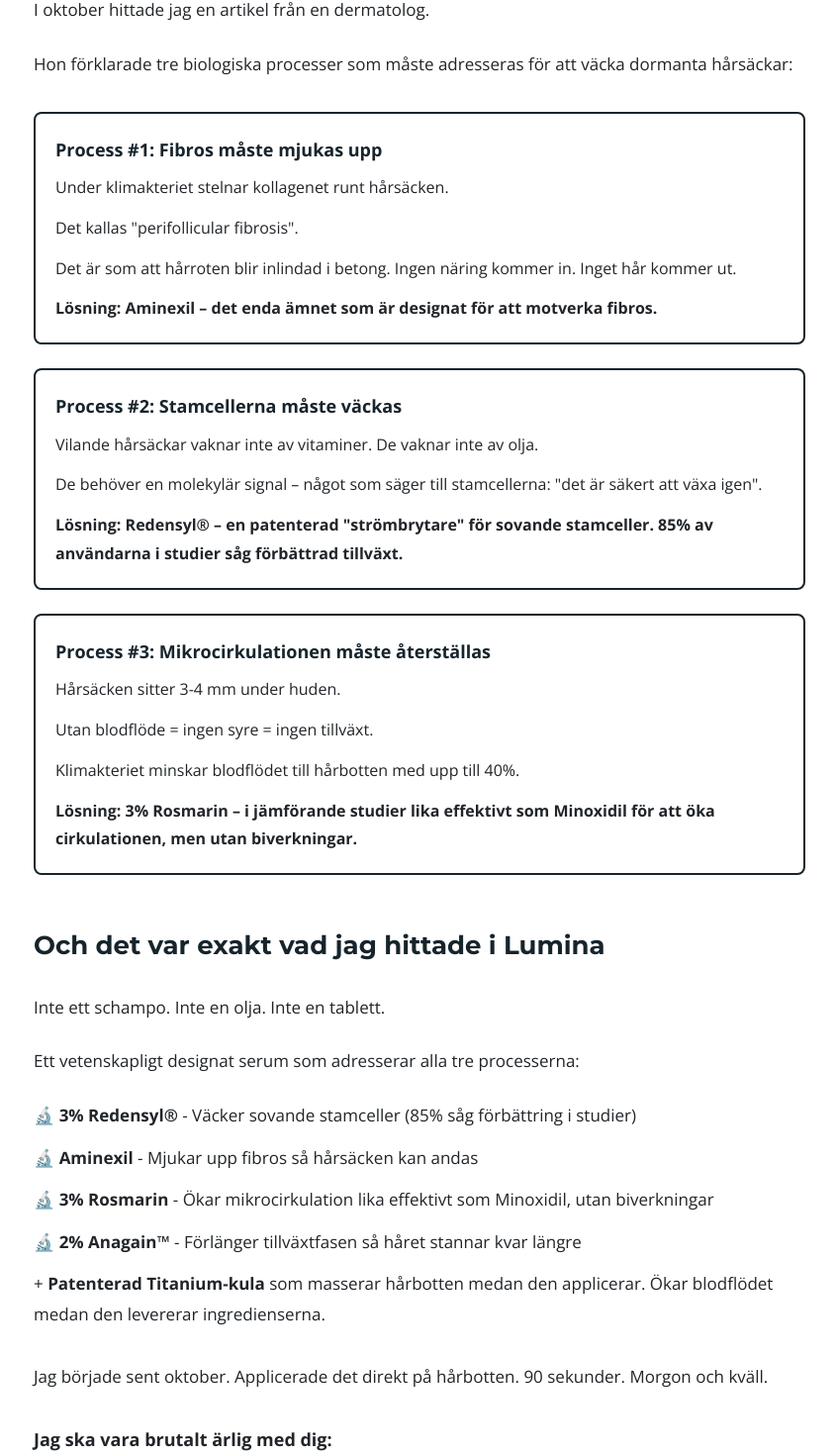
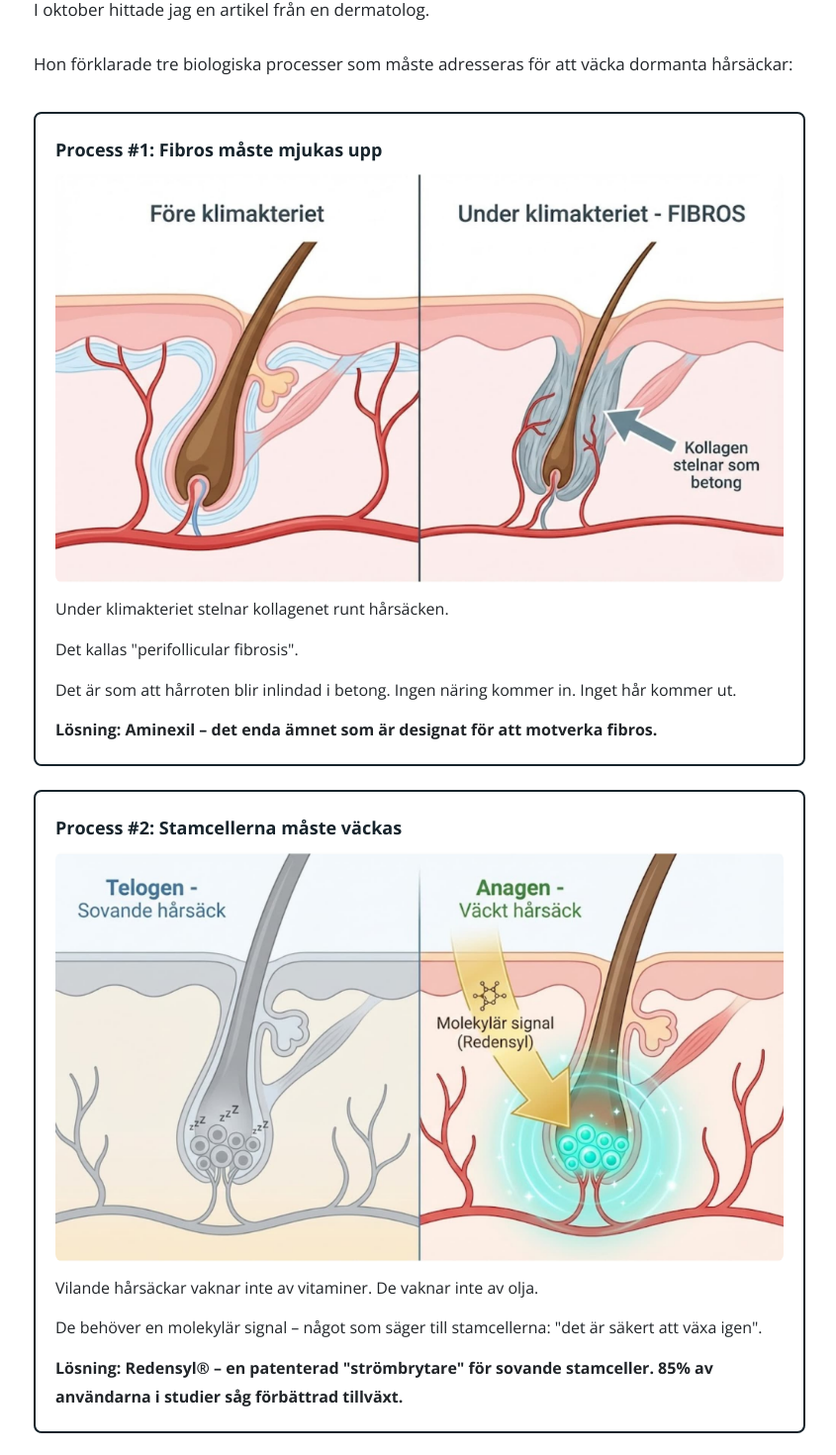
Before and after one commit to mangaz900/luminaflow, a React (Vite) app: page /kvinnor-55-plus-v3 in a window 1280 px wide. Shown: the part 9225-10695 px from the top of the page at 99% size, without its empty margins (216-1061 px from the left). Built offline with nearby package versions, Linux system fonts and the light colour scheme; no server answers; a web font is replaced by a local one.

Commit message:
Women55PlusV3: Lägg till bilder i Process #1 och #2 boxar

```diff
--- a/pages/listicles/Women55PlusV3.tsx
+++ b/pages/listicles/Women55PlusV3.tsx
@@ -434,6 +434,12 @@ const Women55PlusV3: React.FC = () => {
                         <div className="space-y-6 mb-8">
                             <div className="bg-white border-2 border-[#17242C] p-5 rounded-lg">
                                 <h4 className="text-[18px] font-bold mb-2 text-[#17242C]">Process #1: Fibros måste mjukas upp</h4>
+
+                                {/* Image */}
+                                <div className="mb-3">
+                                    <img src="/4 (4).jpg" alt="Fibros i hårsäcken" className="w-full h-auto rounded-lg" />
+                                </div>
+
                                 <p className="text-[16px] mb-3">
                                     Under klimakteriet stelnar kollagenet runt hårsäcken.
                                 </p>
@@ -450,6 +456,12 @@ const Women55PlusV3: React.FC = () => {
 
                             <div className="bg-white border-2 border-[#17242C] p-5 rounded-lg">
                                 <h4 className="text-[18px] font-bold mb-2 text-[#17242C]">Process #2: Stamcellerna måste väckas</h4>
+
+                                {/* Image */}
+                                <div className="mb-3">
+                                    <img src="/5 (4).jpg" alt="Stamceller i hårsäcken" className="w-full h-auto rounded-lg" />
+                                </div>
+
                                 <p className="text-[16px] mb-3">
                                     Vilande hårsäckar vaknar inte av vitaminer. De vaknar inte av olja.
                                 </p>
```
